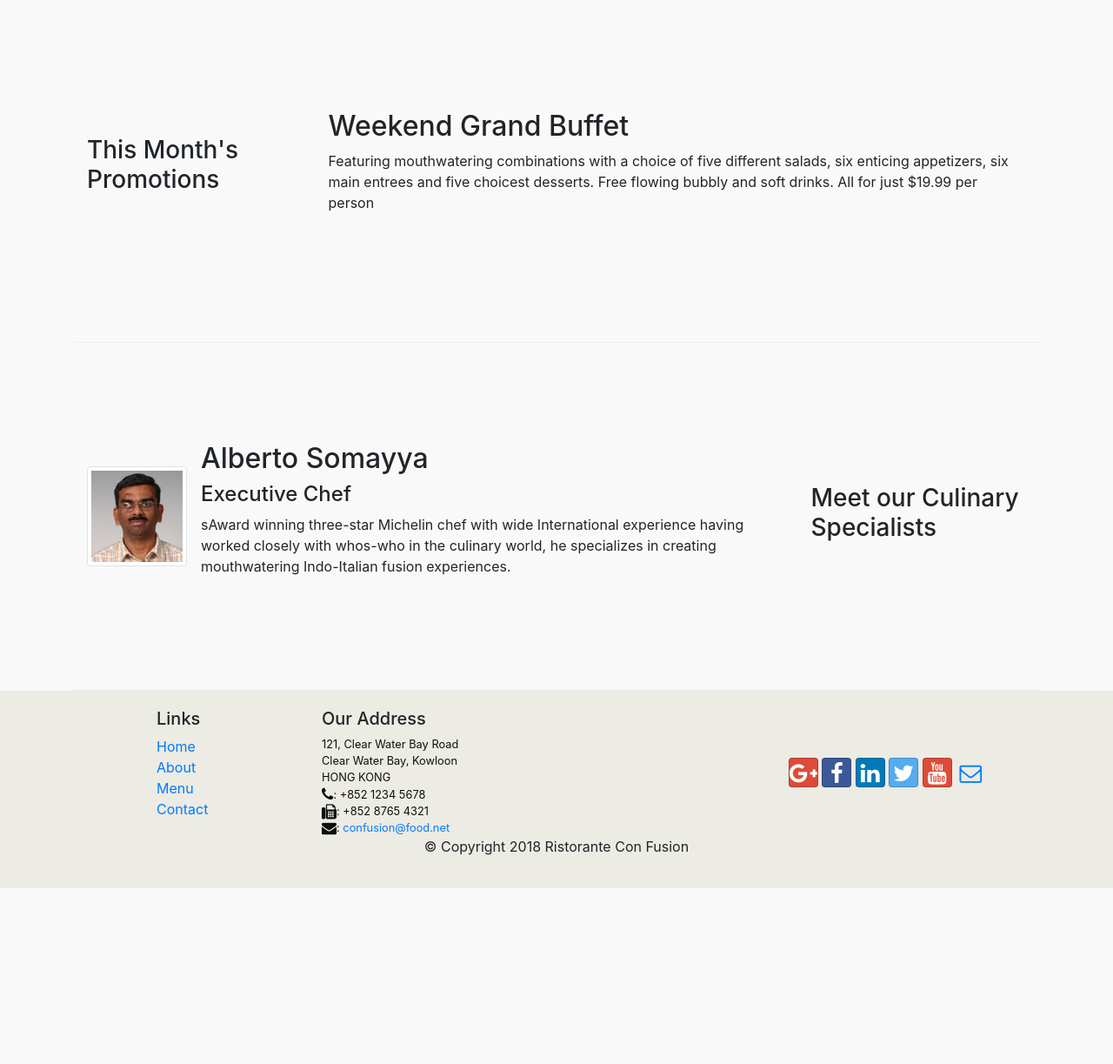
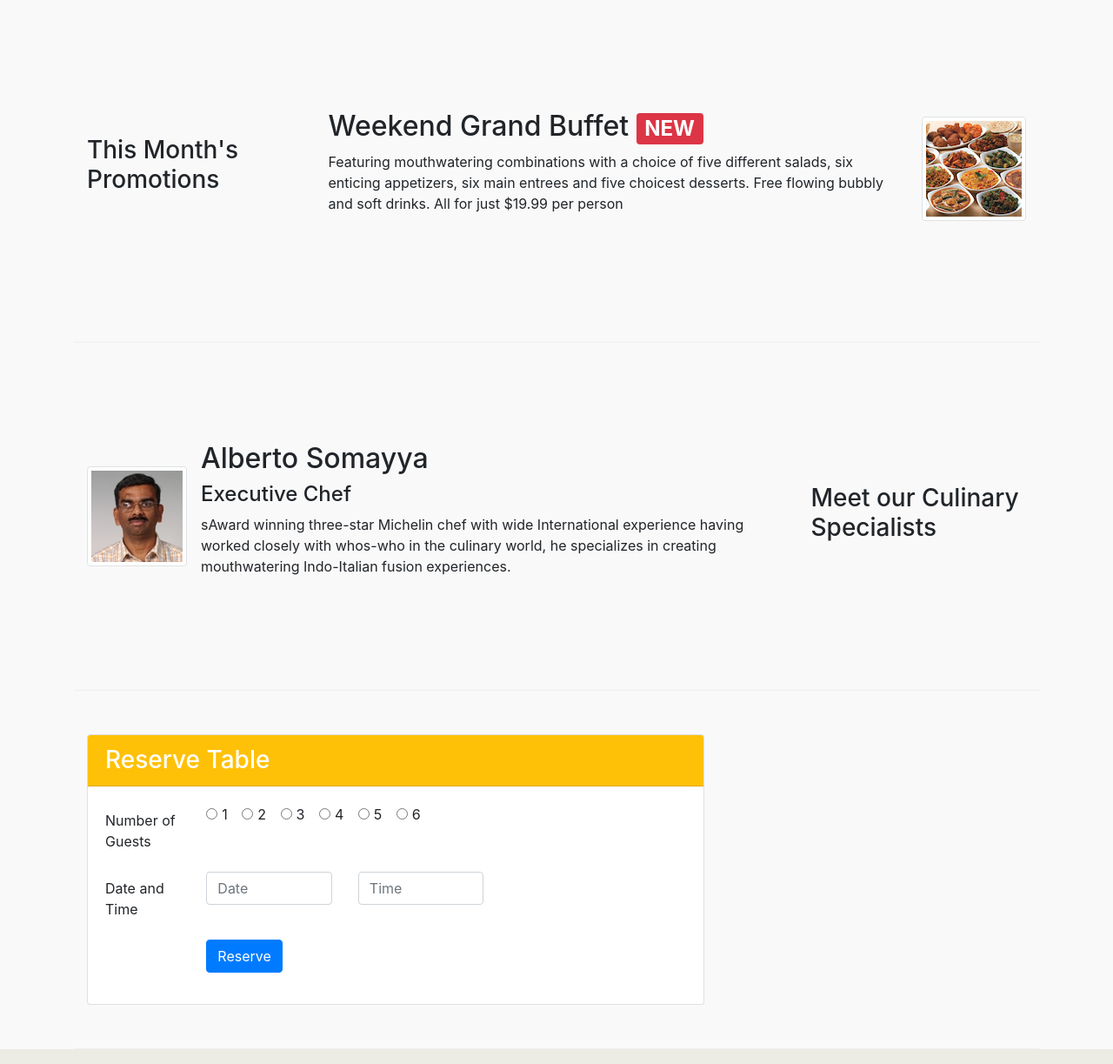
Before and after one commit to m-nny/conFusion, a website: page index.html in a window 1280 px wide. Shown: the part 740-1963 px from the top of the page at 87% size. Before the commit the page ends 1761 px from the top, so only its background shows below. Drawn offline with nearby package versions, Linux system fonts and the light colour scheme.

Commit message:
assignment 2

```diff
--- a/index.html
+++ b/index.html
@@ -54,7 +54,14 @@
           </p>
         </div>
         <div class="col-12 col-sm align-self-center">
-          <img src="img/logo.png" class="img-fluid" />
+          <div class="row">
+            <div class="col-sm-6">
+              <img src="img/logo.png" class="img-fluid" />
+            </div>
+            <div class="col-sm align-self-center">
+              <a class="btn btn-warning btn-small btn-block" href="#reserve-card" role="button">Reserve Table</a>
+            </div>
+          </div>
         </div>
       </div>
     </div>
@@ -69,7 +76,10 @@
         <div class="media">
           <img class="d-flex mr-3 img-thumbnail align-self-center" src="img/uthappizza.png" alt="Unthappizza" />
           <div class="media-body">
-            <h2 class="mt-0">Uthappizza <span class="badge badge-danger">HOT</span> <span class="badge badge-pill badge-secondary">$4.99</span></h2>
+            <h2 class="mt-0">
+              Uthappizza <span class="badge badge-danger">HOT</span>
+              <span class="badge badge-pill badge-secondary">$4.99</span>
+            </h2>
             <p class="d-none d-sm-block">
               A unique combination of Indian Uthappam (pancake) and Italian pizza, topped
               with Cerignola olives, ripe vine cherry tomatoes, Vidalia onion, Guntur chillies and Buffalo Paneer.
@@ -85,11 +95,19 @@
         <h3>This Month's Promotions</h3>
       </div>
       <div class="col col-sm col-md">
-        <h2>Weekend Grand Buffet</h2>
-        <p class="d-none d-sm-block">
-          Featuring mouthwatering combinations with a choice of five different salads, six enticing appetizers, six main
-          entrees and five choicest desserts. Free flowing bubbly and soft drinks. All for just $19.99 per person
-        </p>
+        <div class="media">
+          <div class="media-body">
+            <h2 class="mt-0">
+              Weekend Grand Buffet <span class="badge badge-danger">NEW</span>
+            </h2>
+            <p class="d-none d-sm-block">
+              Featuring mouthwatering combinations with a choice of five different salads, six enticing appetizers, six
+              main entrees and five choicest desserts. Free flowing bubbly and soft drinks. All for just $19.99 per
+              person
+            </p>
+          </div>
+          <img class="d-flex ml-3 img-thumbnail align-self-center" src="img/buffet.png" alt="Buffet" />
+        </div>
       </div>
     </div>
 
@@ -111,6 +129,61 @@
         </div>
       </div>
     </div>
+
+    <div class="row row-content align-items-center">
+      <div class="col-sm-8">
+        <div class="card" id="reserve-card">
+          <h3 class="card-header bg-warning text-white">Reserve Table</h3>
+          <form class="card-body">
+            <div class="form-group row">
+              <label for="guests" class="col-md-2 col-form-label">Number of Guests</label>
+              <div class="col-md">
+                <div class="form-check form-check-inline">
+                  <input class="form-check-input" type="radio" name="guests" id="guests1" value="1" />
+                  <label class="form-check-label" for="guests1">1</label>
+                </div>
+                <div class="form-check form-check-inline">
+                  <input class="form-check-input" type="radio" name="guests" id="guests2" value="2" />
+                  <label class="form-check-label" for="guests2">2</label>
+                </div>
+                <div class="form-check form-check-inline">
+                  <input class="form-check-input" type="radio" name="guests" id="guests3" value="3" />
+                  <label class="form-check-label" for="guests3">3</label>
+                </div>
+                <div class="form-check form-check-inline">
+                  <input class="form-check-input" type="radio" name="guests" id="guests4" value="4" />
+                  <label class="form-check-label" for="guests4">4</label>
+                </div>
+                <div class="form-check form-check-inline">
+                  <input class="form-check-input" type="radio" name="guests" id="guests5" value="5" />
+                  <label class="form-check-label" for="guests5">5</label>
+                </div>
+                <div class="form-check form-check-inline">
+                  <input class="form-check-input" type="radio" name="guests" id="guests6" value="6" />
+                  <label class="form-check-label" for="guests6">6</label>
+                </div>
+
+              </div>
+            </div>
+            <div class="form-group row">
+              <label for="datetime" class="col-md-2 col-form-label">Date and Time</label>
+              <div class="col-md-3">
+                <input type="text" class="form-control" id="date" name="date" placeholder="Date" />
+              </div>
+              <div class="col-md-3">
+                <input type="text" class="form-control" id="datetime" name="time" placeholder="Time" />
+              </div>
+            </div>
+            <div class="form-group row">
+              <div class="offset-md-2 col-md-10">
+                <button type="submit" class="btn btn-primary">Reserve</button>
+              </div>
+            </div>
+          </form>
+        </div>
+      </div>
+    </div>
+  </div>
   </div>
 
   <footer class="footer">
```
Also changed, not shown: aboutus.html (+22 -12 lines).
